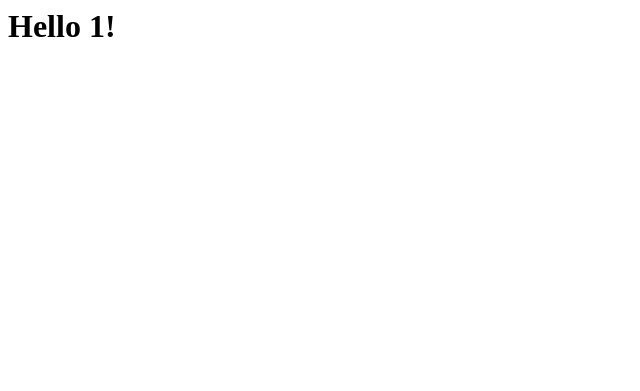
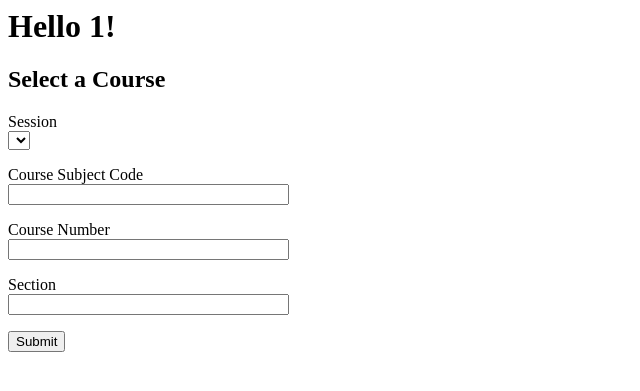
Before and after one commit to sinfran/UBC-course-registrator, a Flask app: page /index in a window 1280 px wide. Shown: the top 391 px of the page, without its empty margins (0-640 px from the left). Run offline with Flask 2, Linux system fonts and the light colour scheme; a user stored in the database is signed in; lists and menus that the app fills with data are empty.

Commit message:
Working on course selection page (currently, all sessions are successfully retrieved from ssc and rendered on page)

```diff
--- a/app/forms.py
+++ b/app/forms.py
@@ -1,9 +1,33 @@
+
 from flask_wtf import FlaskForm
-from wtforms import StringField, PasswordField, SubmitField
+from wtforms import StringField, PasswordField, SubmitField, SelectField
 from wtforms.validators import DataRequired
+from robobrowser import RoboBrowser
+
+
+def get_sessions ():
+    br = RoboBrowser (parser = 'html.parser')
+    br.open ('https://courses.students.ubc.ca/cs/main?newSession=true')
+    sessions = br.select ('a[href^="/cs/main?sessyr="]')
+    choices = []
+    for session in sessions:
+        choices.append (''.join (session.findAll (text = True)))
+    print (choices)
+    return choices
 
 # DataRequired validator checks that the field is not empty
 class LoginForm (FlaskForm):
     username = StringField ('CWL Login', validators = [DataRequired ()])
     password = PasswordField ('Password', validators = [DataRequired ()])
     submit = SubmitField ('Submit')
+
+class CourseSelectionForm (FlaskForm):
+    data = get_sessions ()
+    sessions = SelectField (label='Session', choices=[ (s,s) for s in data])
+
+
+    #session = StringField ('Session', validators = [DataRequired ()])
+    subject_code = StringField ('Course Subject Code', validators = [DataRequired ()])
+    course_num = StringField ('Course Number', validators = [DataRequired ()])
+    section = StringField ('Section', validators = [DataRequired ()])
+    submit = SubmitField ('Submit')
--- a/app/routes.py
+++ b/app/routes.py
@@ -1,16 +1,18 @@
 from flask import render_template, flash, redirect, url_for
 from flask_login import current_user, login_user
 from robobrowser import RoboBrowser
-from app.forms import LoginForm
+from app.forms import LoginForm, CourseSelectionForm
 from app.models import User
 from app import app
 import ssc
 import re
 
+br = None
+
 @app.route ('/')
 @app.route('/login', methods=[ 'GET', 'POST' ])
 def login ():
-    br = None
+    global br
     login = LoginForm ()
     if login.validate_on_submit ():
         br = RoboBrowser (parser = 'html.parser')
@@ -24,7 +26,6 @@ def login ():
             flash ('Invalid username or password')
             return redirect (url_for ('login'))
         else:
-            print ("YAY")
             name = re.search ('%s(.*)%s' % ('<strong>', '</strong>'), str (table_data [0])).group (1)
             user = User (id=name)
             login_user (user)
@@ -33,5 +34,6 @@ def login ():
 
 @app.route ('/index')
 def index ():
-    user = { 'username':'Frankie' }
-    return render_template ('index.html', title='UBC COURSE REGISTRATOR', user=user)
+    global br
+    form = CourseSelectionForm ()
+    return render_template ('index.html', title='UBC Course Registrator', form=form)
--- a/app/templates/index.html
+++ b/app/templates/index.html
@@ -6,6 +6,28 @@
     <body>
         {% if current_user.is_authenticated %}
         <h1>Hello {{ current_user.id }}!</h1>
+        <h2>Select a Course</h2>
+        <form action="/index" method="post">
+            {{ form.hidden_tag() }}
+        <p>
+            {{ form.sessions.label }}<br>
+            {{ form.sessions }}
+        </p>
+        <p>
+            {{ form.subject_code.label }}<br>
+            {{ form.subject_code (size=32) }}
+        </p>
+        <p>
+            {{ form.course_num.label }}<br>
+            {{ form.course_num (size=32) }}
+        </p>
+        <p>
+            {{ form.section.label }}<br>
+            {{ form.section (size=32) }}
+        </p>
+        <p>
+            {{ form.submit () }}
+        </p>
         {% endif %}
     </body>
 </html>
```
